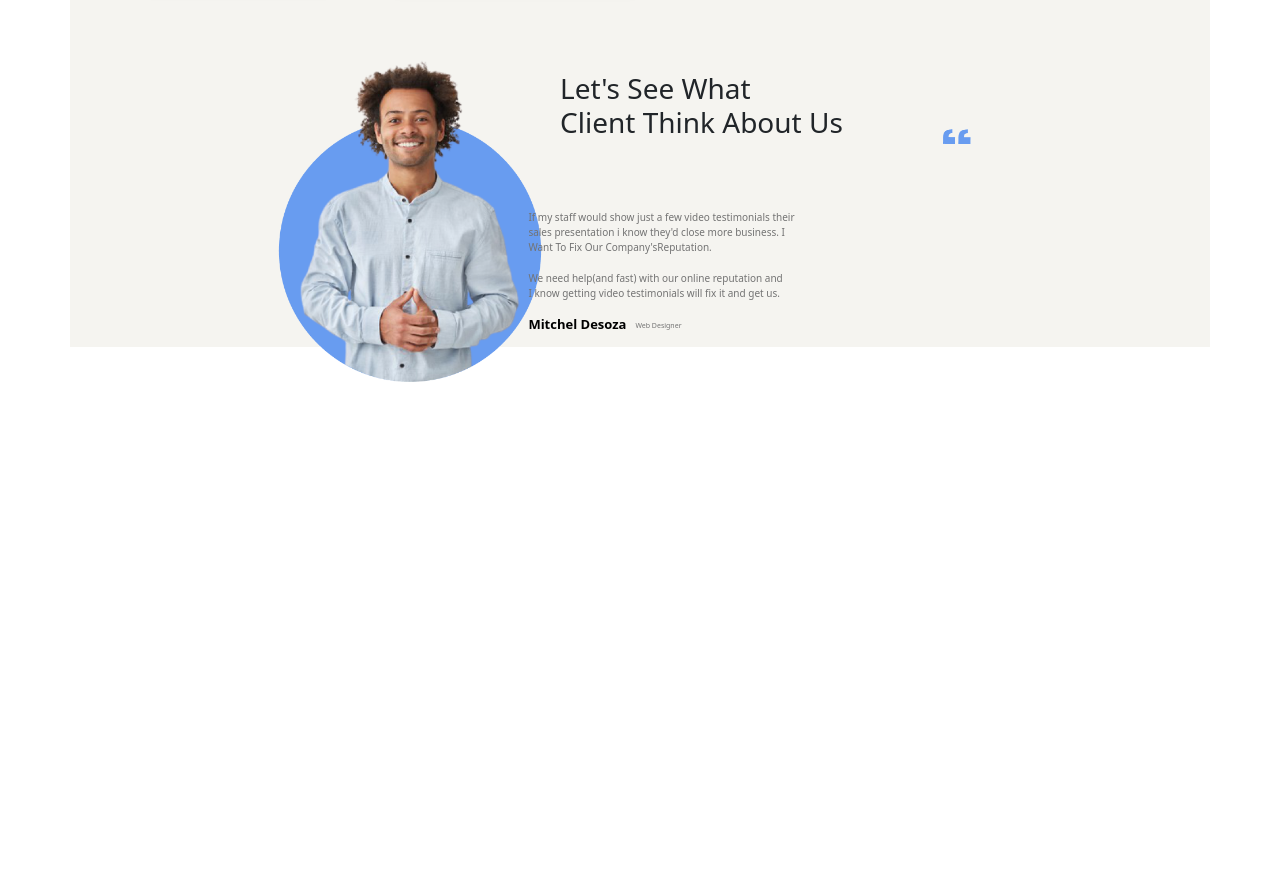
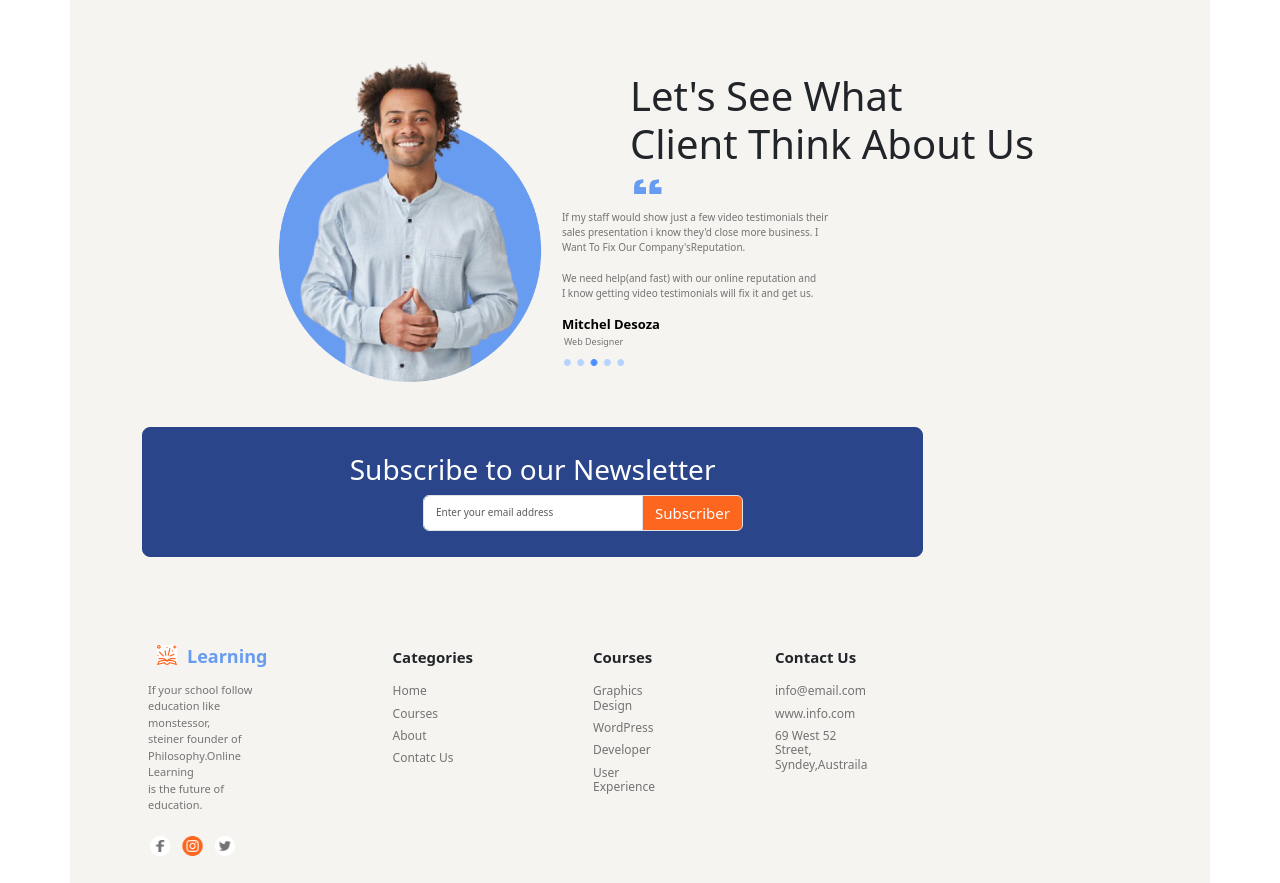
Before and after one commit to prerna1113/Education-design, a website: page education.html in a window 1280 px wide. Shown: the part 2345-3228 px from the top of the page. Before the commit the page ends 2727 px from the top, so only its background shows below. Drawn offline with nearby package versions, Linux system fonts and the light colour scheme.

Commit message:
footer added

```diff
--- a/education.css
+++ b/education.css
@@ -96,3 +96,10 @@
      font-weight: 250;
     margin-top: 20px;
 }
+
+.footer {
+    color:#737373;
+    font-size: 12px;
+     font-weight: 250;
+
+}
--- a/education.html
+++ b/education.html
@@ -261,13 +261,13 @@
 
                     <div class="d-flex  mt-lg-5 m-lg-5">
                     <img src="Image/ImageMen.png" style="width:300px; margin-left: 130px;" />
-                    <h3 class="AHeading" style="margin-top: 45px;">Let's See What <br>Client Think About Us</h3>
-                    <img src="Image/inverted 1.png" style="width:28px; height: 20px;margin-top: 100px;
-                     margin-left: 100px;" />
+                    <h3 class="AHeading" style="margin-top: 45px; margin-left: 70px;font-size: 40px;">Let's See What <br>Client Think About Us</h3>
+                    <img src="Image/inverted 1.png" style="width:28px; height: 20px;margin-top: 150px; ;
+                     margin-left: -400px;" />
                 </div>
 
 
-             <div style="margin-left: 40%; margin-top: -220px; color:#737373;font-size: 10px; font-weight: 250;">
+             <div style="margin-left: 43%; margin-top: -220px; color:#737373;font-size: 10px; font-weight: 250;">
                 <p>If my staff would show just a few video testimonials their<br>
                     sales presentation i know they'd close more business. I <br> Want To Fix
                     Our Company'sReputation.
@@ -275,12 +275,103 @@
                 <p> We need help(and fast) with our online reputation and <br>
                     I know getting video testimonials will fix it and get us.</p>
 
-                    <div class="d-flex align-content-center ">
+                    <div class="d align-content-center ">
                        <h5 style="font-size: 13px; color:black;font-weight: 600;">Mitchel Desoza</h5>
-                       <p style="font-size: 7px; margin-top:4px; margin-left: 9px;">Web Designer</p>
+                       <p style="font-size: 9px; margin-top:-6px; margin-left: 2px;">Web Designer</p>
+                       <img src="Image/Slider.png" style="width:60px ;margin-top: -20px;margin-left: 2px;"/>
                     </div>
                 </div>
 
+
+
+                <div class="input  mt-lg-5" style="border:1px solid #2A458A;width:70%; background-color: #2A458A;
+                text-align: center;margin-left: 60px;height:130px;border-radius: 8px; margin-top: 40px;" >
+                <h3 style="margin-top: 25px; color:white">Subscribe to our Newsletter</h3>
+
+                    <div class="input-group mb-3" style="height:30px;text-align: center;width:600px ">
+                        <input type="text" class="form-control" placeholder="Enter your email address" aria-label="Recipient's username" aria-describedby="basic-addon2" style=
+                        "margin-left:280px;font-size: 10px;color:#BEBEBE " >
+                        <span class="input-group-text" id="basic-addon2" style="font-size: 15px;background-color:#FD661F;color:white">Subscriber</span>
+                      </div>
+                </div>
+
+
+
+
+                <div class="d-flex " style="width:65%;margin-left: 60px; margin-top: 7%;">
+                    <div>
+                        <div class="d-flex flex-row align-items-center">
+                            <img src="Image/figma.jpeg" class="img-fluid " style="max-width: 20px; margin-left:15px; " />
+                            <h3 style=" color: #689cf0; font-size: 18px; font-weight: 600; margin-left:10px; margin-top:11px; ">
+                                Learning</h3>
+                        </div>
+                        <p style="color:#737373;font-size: 11px; font-weight: 250; padding:6px">If your school follow education like monstessor, <br>
+                        steiner founder of Philosophy.Online Learning<br>
+                    is the future of education.</p>
+                    <img src="Image/social icons.png " style="width:85px;margin-bottom:27px;margin-left: 8px;"/>
+
+
+
+                    </div>
+
+
+
+
+
+
+                    <div style="margin-top:13px; margin-left: 120px;">
+                        <h4 style="font-size: 15px;font-weight: 800; ">Categories</h>
+                            <h6 class="footer" style="margin-top:18px;">Home</h6>
+                            <h6 class="footer">Courses</h6>
+                            <h6 class="footer">About</h6>
+                            <h6 class="footer">Contatc Us</h6>
+
+                    </div>
+
+
+
+
+                    <div style="margin-top:13px; margin-left: 120px;">
+                        <div d-flex>
+
+                            <h4 style="font-size: 15px; font-weight: 800;"> Courses</h>
+                        </div>
+
+                            <h6 class="footer"   style="margin-top:18px;">Graphics Design</h6>
+                            <h6 class="footer">WordPress</h6>
+                            <h6 class="footer">Developer</h6>
+                            <h6 class="footer">User Experience</h6>
+
+                    </div>
+
+
+
+
+                   <div style="margin-top:13px; margin-left: 120px;">
+                        <h4 style="font-size: 15px; font-weight: 800;"> Contact Us</h>
+                            <h6 class="footer"   style="margin-top:18px;">info@email.com</h6>
+                            <h6 class="footer">www.info.com</h6>
+                            <h6 class="footer">69 West 52 Street,<br>
+                            Syndey,Austraila</h6>
+
+
+                    </div>
+
+
+
+
+
+
+
+
+
+                    <div></div>
+
+
+
+
+
+                </div>
 
 
 
```
Also changed, not shown: Image/Slider.png (added), Image/social icons.png (added), 2 other files.
